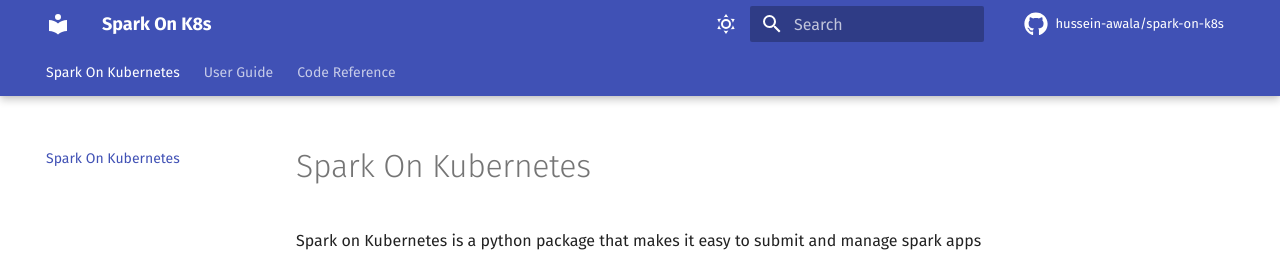
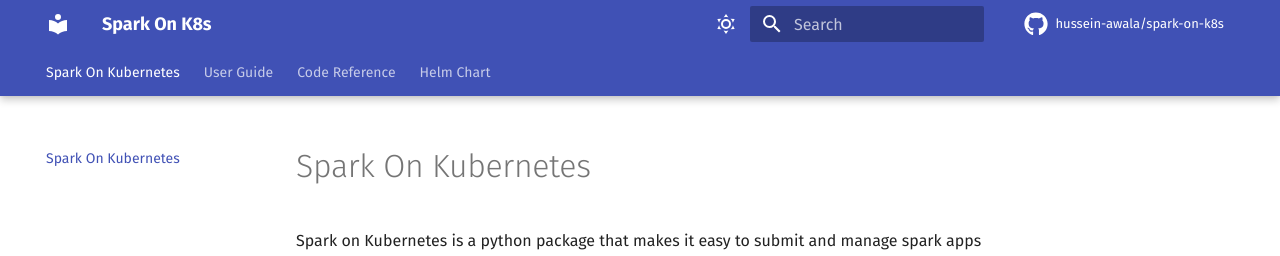
Before and after one commit to hussein-awala/spark-on-k8s, an MkDocs documentation site: the page built from docs/index.md, in a window 1280 px wide. Shown: the top 256 px of the page. Built offline with MkDocs 1.6.1 and Material for MkDocs 9.7.7, drawn with Linux system fonts in a browser that asks for light colours; comment, search, counter and statistics services are not loaded.

Commit message:
docs(helm): add helm chart doc to the gh page

```diff
--- a/mkdocs.yml
+++ b/mkdocs.yml
@@ -68,3 +68,4 @@
     - Getting Started: user-guide/getting_started.md
     - Examples: user-guide/examples.md
   - Code Reference: reference/
+  - Helm Chart: helm-chart/
--- a/pyproject.toml
+++ b/pyproject.toml
@@ -39,6 +39,7 @@
 mkdocstrings = {version = "^0.25.1", extras = ["python"]}
 mkdocs-gen-files = "^0.5.0"
 mkdocs-literate-nav = "^0.6.1"
+helm-mkdocs = "^0.0.5"
 
 [tool.poetry.extras]
 api = ["fastapi", "kubernetes-asyncio", "uvicorn", "httpx", "jinja2", "aiohttp", "websockets"]
```
Also changed, not shown: 2 other files.
